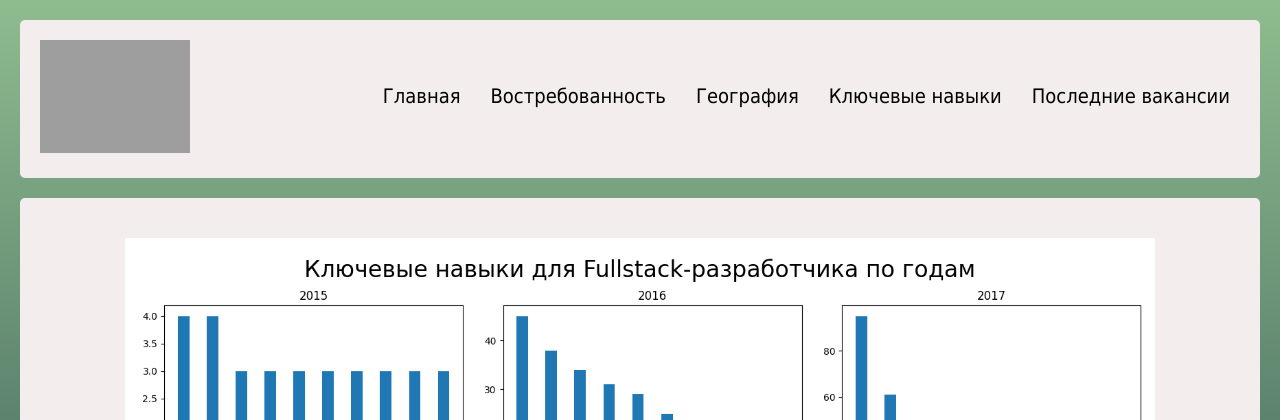
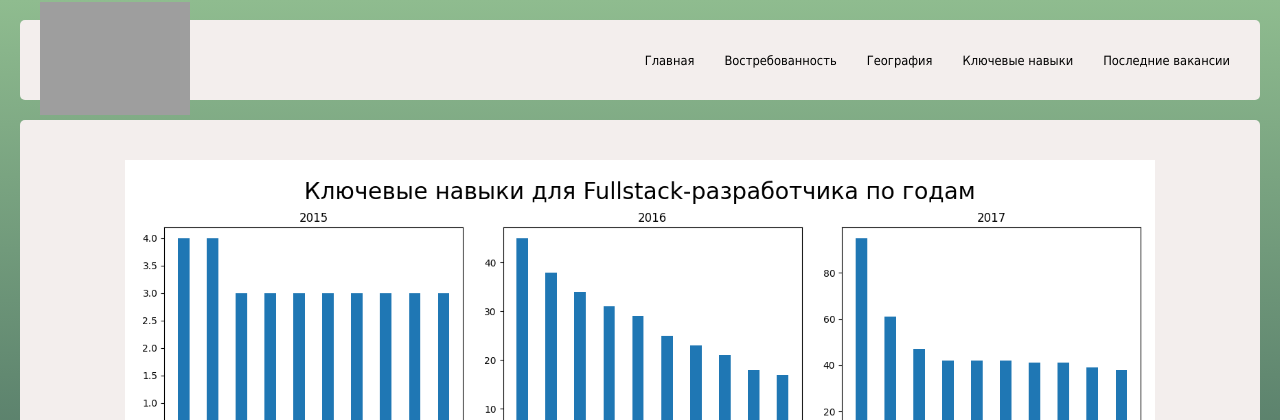
Before and after one commit to seaz96/hh_fullstack_stats, a Django app: page /skills in a window 1280 px wide. Shown: the top 420 px of the page. Run offline with Django 5.2, Linux system fonts and the light colour scheme; data that the repository does not hold is empty; grey boxes are pictures that could not be loaded.

Commit message:
refactor

```diff
--- a/static/css/styles.css
+++ b/static/css/styles.css
@@ -15,7 +15,7 @@ header .container {
 a {
     text-decoration: none;
     color: black;
-    font-size: 20px;
+    font-size: 1vmax;
     transition: 0.5s;
 }
 
@@ -23,27 +23,24 @@ a {
 a:hover {
     color: #403fe9;
     transition: 0.5s;
-    font-size: 24px;
-}
-
-header .container .header__inner .header__logo {
-    font-size: 40px;
-    font-weight: bold;
+    font-size: 1.2vmax;
 }
 
 header .container .header__inner .header__logo {
     font-size: 30px;
+    font-weight: bold;
+}
 
-}
 header {
     background-color: #f3eeed;
     border-radius: 5px;
-    /* Сделай обводку черного цвета */
-
     margin: 20px;
 }
 
-/* Сделай теный фон для всей страницы */
+header .container {
+    height: 40px;
+}
+
 body {
     font-family: 'Tahoma', sans-serif;
     background: linear-gradient(darkseagreen, darkslategray);
@@ -53,16 +50,12 @@ body {
     background-attachment: fixed;
 }
 
-/* Сделай квадраты для элементов nav__link*/
 .nav__link {
     display: block;
     padding: 10px;
     border-radius: 5px;
-    height: 22px;
-    padding-bottom: 18px;
 }
 
-/* Сделай для #content отступ от границ экрана, белый фон и белый квадрат */
 #content {
     margin: 20px;
     background-color: #f3eeed;
@@ -81,6 +74,8 @@ nav {
     display: flex;
     flex-wrap: wrap;
     gap: 10px;
+    justify-content: center;
+    align-items: center;
 }
 
 .right-img-align {
@@ -98,16 +93,14 @@ table {
     border-collapse: collapse;
     margin: 0 auto;
     margin-bottom: 10px;
+    overflow-x:auto;
 }
 
 table tbody tr:nth-child(odd){
-
 	background: #fff;
-
 }
 
 table tbody tr:nth-child(even){
-
 	background: #F7F7F7;
 
 }
```
